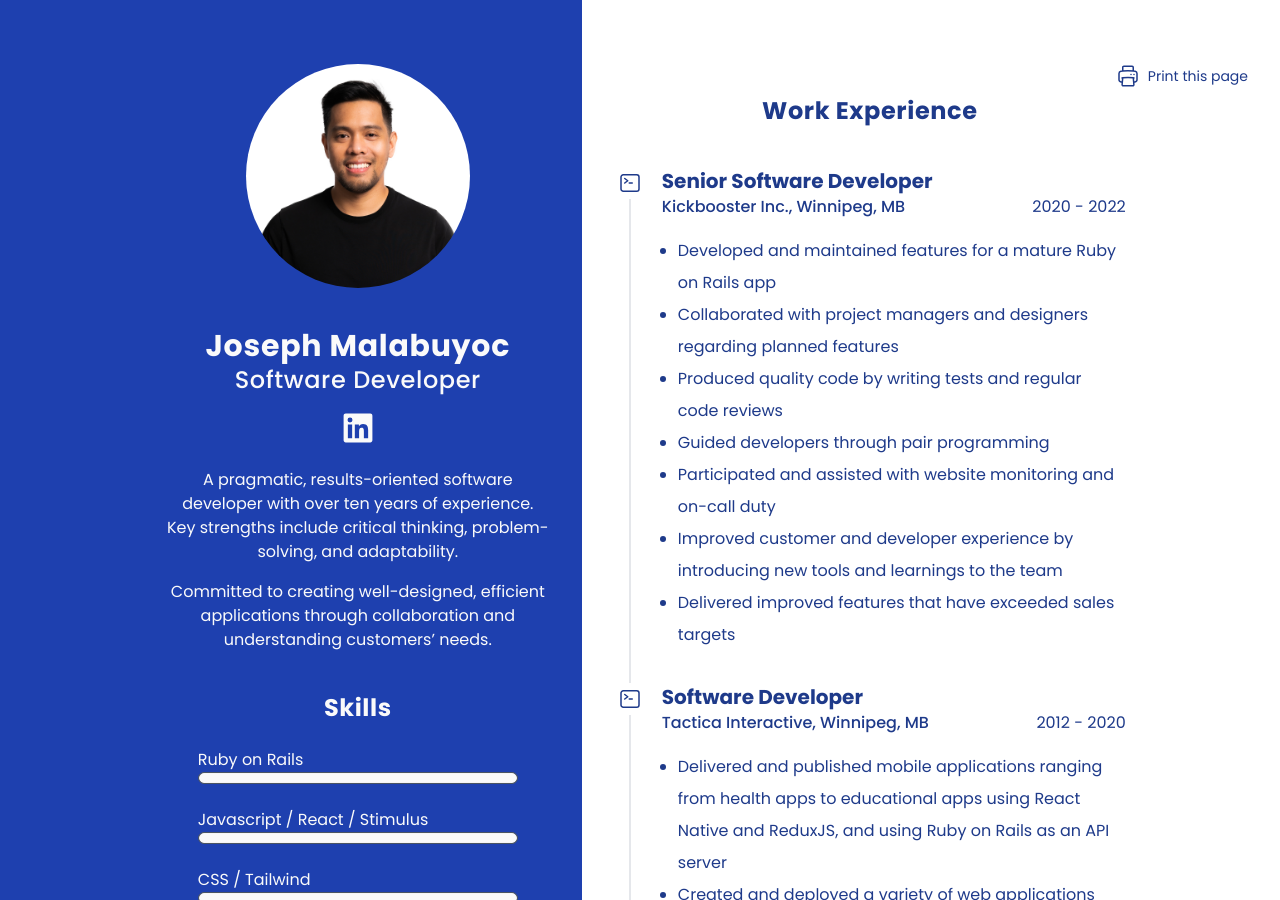
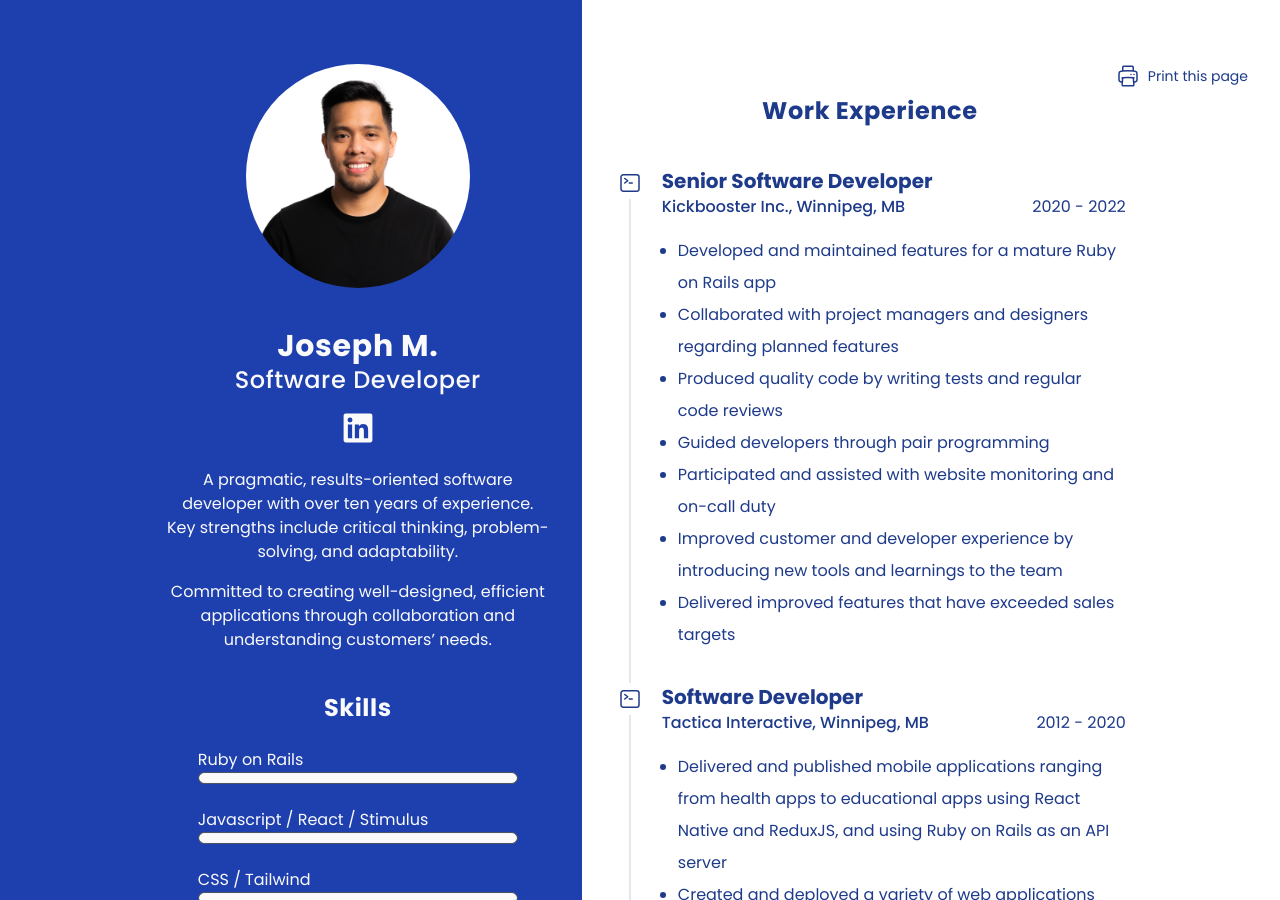
Before and after one commit to joseryzmal/joseryzmal.dev, a Jekyll site: the page built from index.html, in a window 1280 px wide and 900 px high. Built offline with Jekyll 4.4.1, drawn with Linux system fonts in a browser that asks for light colours.

Commit message:
Update fullname

```diff
--- a/_config.yml
+++ b/_config.yml
@@ -3,7 +3,7 @@ url: 'https://joseryzmal.dev'
 baseurl: ''
 title: 'joseryzmal.dev'
 
-profile_name: Joseph Malabuyoc
+profile_name: Joseph M.
 profile_title: Software Developer
 linkedin_url: https://www.linkedin.com/in/josephmalabuyoc/
 about: >-
```
